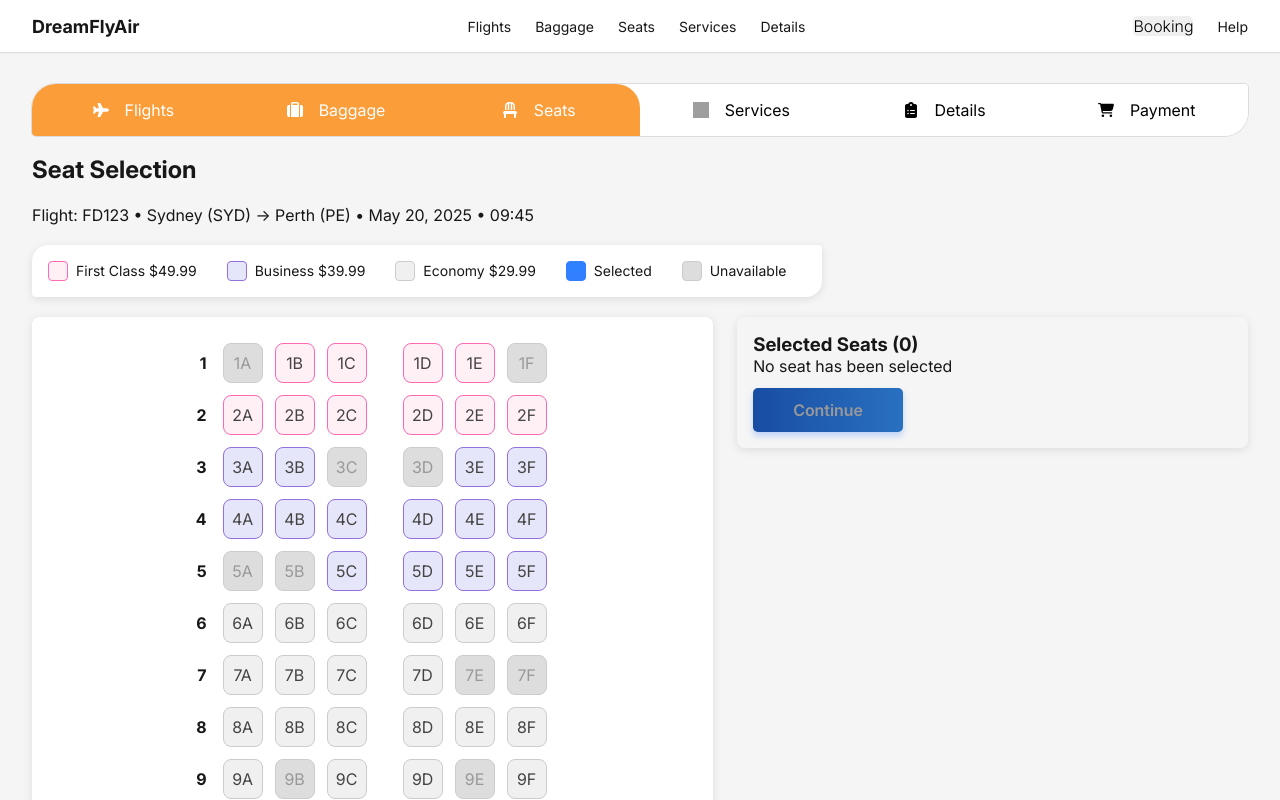
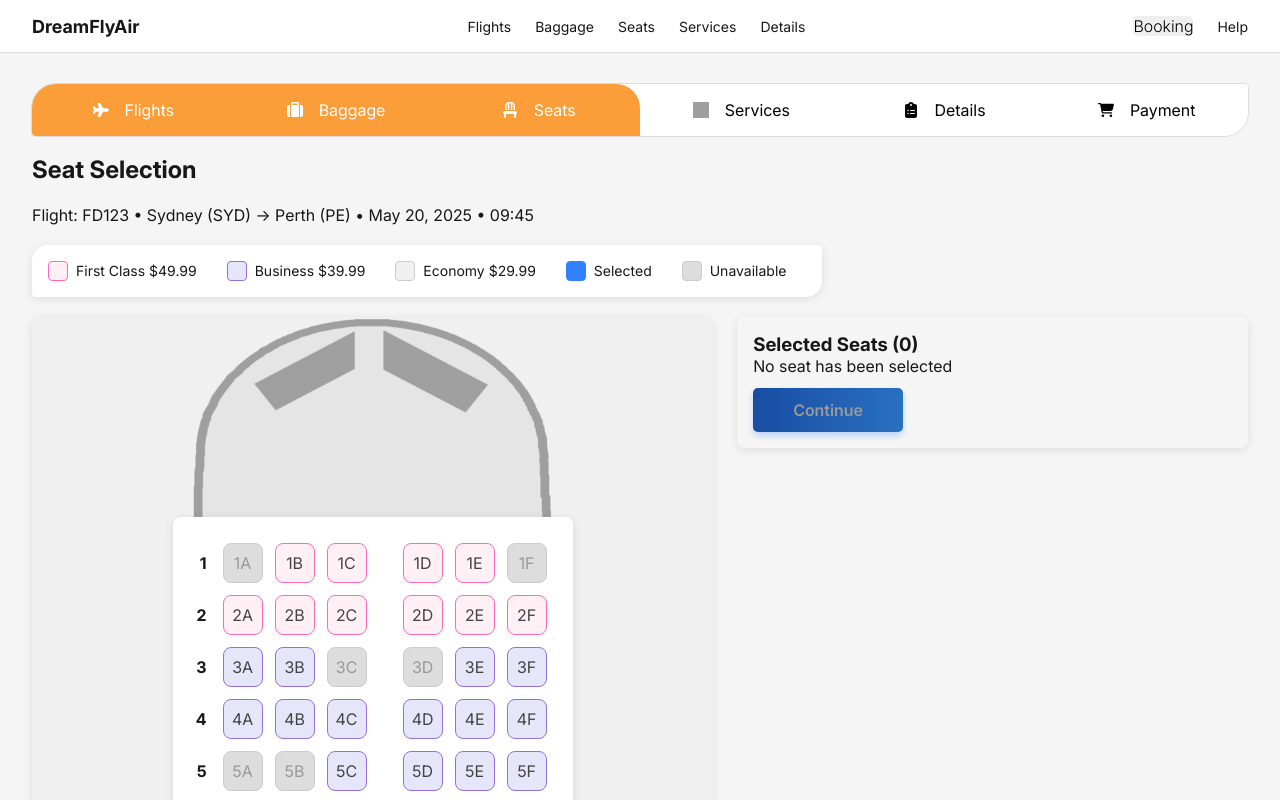
Before and after one commit to Tom4hawk7/DreamFlyAir, a Next.js app: page /booking/seat in a window 1280 px wide. Built offline with nearby package versions, Linux system fonts and the light colour scheme; grey boxes are pictures that could not be loaded.

Commit message:
Added the functionality for the stores on the flight page

```diff
--- a/src/components/seat/SeatBooking.module.css
+++ b/src/components/seat/SeatBooking.module.css
@@ -15,6 +15,57 @@
   flex: 4;
   max-width: 1000px;
   min-width: 300px;
+}
+
+/* Aircraft container with relative positioning for overlay */
+.aircraftContainer {
+  position: relative;
+  width: 100%;
+  max-width: 800px;
+  /* Reduce the maximum width */
+  height: 900px;
+  /* Set a fixed height */
+  margin: 0 auto;
+  border-radius: 8px;
+  overflow: hidden;
+  background-color: rgba(240, 240, 240, 0.9);
+  box-shadow: 0 2px 10px rgba(0, 0, 0, 0.1);
+}
+
+/* Aircraft background image */
+.aircraftImage {
+  display: block;
+  width: 100%;
+  height: 100%;
+  object-fit: contain;
+  /* Make image fit within the container while maintaining aspect ratio */
+  object-position: center;
+  /* Center the image */
+  opacity: 0.7;
+  /* Slightly transparent so seats are more visible */
+}
+
+/* Overlay for the seat grid */
+.seatGridOverlay {
+  position: absolute;
+  top: 0;
+  left: 0;
+  right: 0;
+  bottom: 0;
+  display: flex;
+  align-items: center;
+  justify-content: center;
+  padding: 20px 40px;
+
+}
+
+/* Override some of the seat grid styles to make it work with the overlay */
+.seatGridOverlay :global(.seatGrid) {
+  background-color: transparent;
+  box-shadow: none;
+  max-height: 100%;
+  width: 80%;
+  padding: 0;
 }
 
 .sidebarContainer {
--- a/src/components/seat/SeatBooking.tsx
+++ b/src/components/seat/SeatBooking.tsx
@@ -99,8 +99,18 @@ const SeatBooking: React.FC<SeatBookingProps> = ({ rows, bookedSeats }) => {
   return (
     <div className={styles.pageContainer}>
       <div className={styles.bookingLayout}>
+
         <div className={styles.seatMapContainer}>
-          <SeatSelection seats={seats} onSeatSelect={handleSeatSelection} />
+          <div className={styles.aircraftContainer}>
+            <img
+              src="/images/longer.png"
+              alt="Aircraft Layout"
+              className={styles.aircraftImage}
+            />
+            <div className={styles.seatGridOverlay}>
+              <SeatSelection seats={seats} onSeatSelect={handleSeatSelection} />
+            </div>
+          </div>
         </div>
 
         <div className={styles.sidebarContainer}>
```
Also changed, not shown: src/app/booking/flight/_components/FlightCard.tsx (+32 -7 lines), src/app/booking/flight/page.tsx (+7 -7 lines), src/store.ts (deleted, +0 -11 lines), src/stores/bookingStore.ts (added, +69 -0 lines), public/images/longer.png (added).
